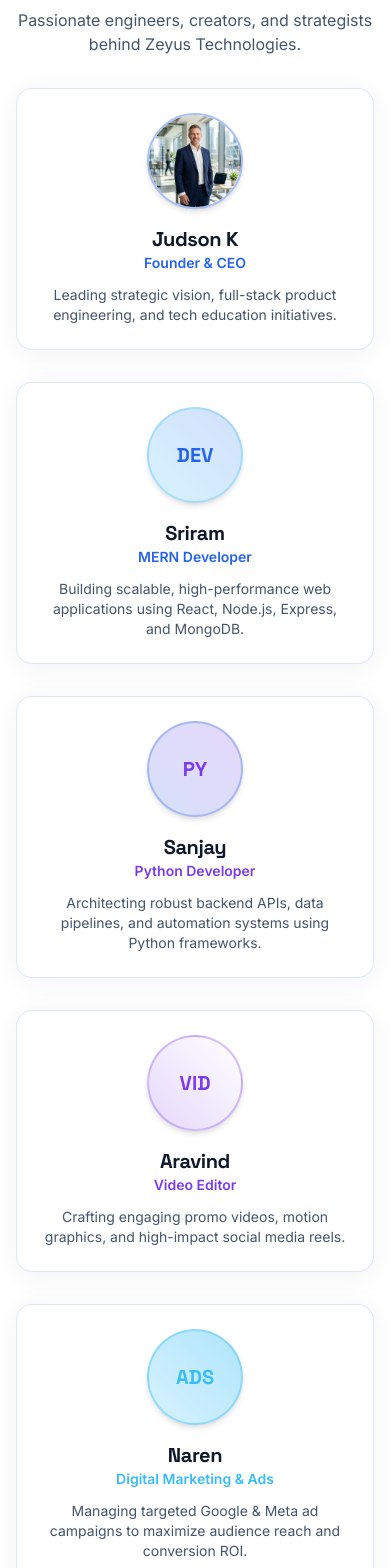
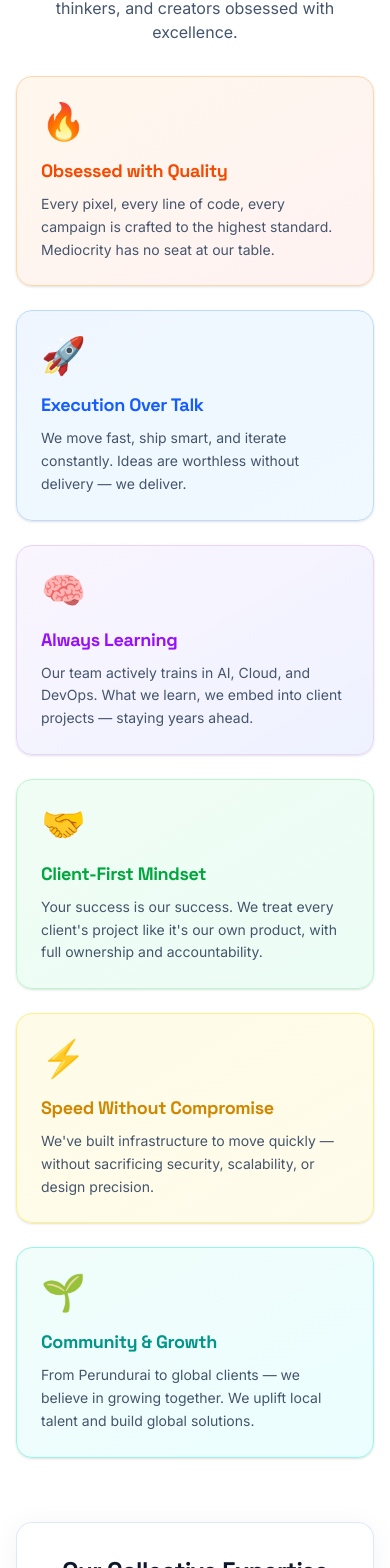
Before and after one commit to Judsonk07/zeyus_tech, a React (Vite) app in the folder client/: page /about in a window 390 px wide. Shown: the part 6574-8142 px from the top of the page. Built offline with nearby package versions, Linux system fonts and the light colour scheme; no server answers.

Commit message:
Replace team section with culture cards, expertise bars, and CTA strip on About page

```diff
--- a/client/src/pages/About.tsx
+++ b/client/src/pages/About.tsx
@@ -430,129 +430,121 @@
           </div>
         </motion.section>
 
-        {/* Team Section */}
-        <section className="py-24">
-          <SectionHeading subtitle="Passionate engineers, creators, and strategists behind Zeyus Technologies.">
-            Meet Our Leadership & Team
+        {/* What Drives Us — Culture & Capabilities Section */}
+        <motion.section
+          initial={{ opacity: 0, y: 30 }}
+          whileInView={{ opacity: 1, y: 0 }}
+          viewport={{ once: true }}
+          transition={{ duration: 0.6 }}
+          className="py-24"
+        >
+          <SectionHeading subtitle="Not just a company — a collective of builders, thinkers, and creators obsessed with excellence.">
+            What Drives Us
           </SectionHeading>
 
+          {/* Culture Cards Grid */}
           <motion.div
             initial="hidden"
             whileInView="visible"
             viewport={{ once: true }}
-            variants={{
-              hidden: { opacity: 0 },
-              visible: { opacity: 1, transition: { staggerChildren: 0.1 } }
-            }}
-            className="grid grid-cols-1 sm:grid-cols-2 lg:grid-cols-3 gap-8"
+            variants={{ hidden: { opacity: 0 }, visible: { opacity: 1, transition: { staggerChildren: 0.12 } } }}
+            className="grid grid-cols-1 md:grid-cols-2 lg:grid-cols-3 gap-6 mb-16"
           >
-            {/* Judson K - Founder & CEO */}
+            {([
+              { icon: '🔥', title: 'Obsessed with Quality', desc: 'Every pixel, every line of code, every campaign is crafted to the highest standard. Mediocrity has no seat at our table.', gradient: 'from-orange-50 to-red-50', border: 'border-orange-200', accent: 'text-orange-600' },
+              { icon: '🚀', title: 'Execution Over Talk', desc: 'We move fast, ship smart, and iterate constantly. Ideas are worthless without delivery — we deliver.', gradient: 'from-blue-50 to-sky-50', border: 'border-blue-200', accent: 'text-blue-600' },
+              { icon: '🧠', title: 'Always Learning', desc: 'Our team actively trains in AI, Cloud, and DevOps. What we learn, we embed into client projects — staying years ahead.', gradient: 'from-purple-50 to-indigo-50', border: 'border-purple-200', accent: 'text-purple-600' },
+              { icon: '🤝', title: 'Client-First Mindset', desc: "Your success is our success. We treat every client's project like it's our own product, with full ownership and accountability.", gradient: 'from-green-50 to-emerald-50', border: 'border-green-200', accent: 'text-green-600' },
+              { icon: '⚡', title: 'Speed Without Compromise', desc: "We've built infrastructure to move quickly — without sacrificing security, scalability, or design precision.", gradient: 'from-yellow-50 to-amber-50', border: 'border-yellow-200', accent: 'text-yellow-600' },
+              { icon: '🌱', title: 'Community & Growth', desc: 'From Perundurai to global clients — we believe in growing together. We uplift local talent and build global solutions.', gradient: 'from-teal-50 to-cyan-50', border: 'border-teal-200', accent: 'text-teal-600' }
+            ] as { icon: string; title: string; desc: string; gradient: string; border: string; accent: string }[]).map((card, i) => (
               <motion.div
-              variants={{ hidden: { opacity: 0, y: 30 }, visible: { opacity: 1, y: 0 } }}
-              whileHover={{ y: -6 }}
+                key={i}
+                variants={{ hidden: { opacity: 0, y: 24 }, visible: { opacity: 1, y: 0 } }}
+                whileHover={{ y: -5, scale: 1.02 }}
+                transition={{ type: 'spring', stiffness: 300 }}
               >
-              <GlassCard className="p-6 text-center border-blue/30 shadow-lg h-full hover:border-blue/60 transition-all duration-300">
-                <div className="w-24 h-24 rounded-full mx-auto mb-4 overflow-hidden border-2 border-blue/40 shadow-md">
-                  <img
-                    src="/assets/ceo_portrait.jpg"
-                    alt="Judson K — Founder & CEO"
-                    className="w-full h-full object-cover"
+                <div className={`h-full rounded-2xl border ${card.border} bg-gradient-to-br ${card.gradient} p-6 shadow-sm hover:shadow-md transition-all duration-300`}>
+                  <div className="text-4xl mb-4">{card.icon}</div>
+                  <h4 className={`text-lg font-heading font-bold mb-2 ${card.accent}`}>{card.title}</h4>
+                  <p className="text-sm text-slate-600 leading-relaxed">{card.desc}</p>
+                </div>
+              </motion.div>
+            ))}
+          </motion.div>
+
+          {/* Skill Expertise — Animated Progress Bars */}
+          <motion.div
+            initial={{ opacity: 0, y: 20 }}
+            whileInView={{ opacity: 1, y: 0 }}
+            viewport={{ once: true }}
+            transition={{ duration: 0.6 }}
+            className="mb-16"
+          >
+            <GlassCard className="p-8 md:p-12 border-blue/20 shadow-xl bg-gradient-to-br from-navy/5 via-white to-blue/5" disableTilt>
+              <h3 className="text-2xl font-heading font-bold text-navy mb-2 text-center">Our Collective Expertise</h3>
+              <p className="text-slate-500 text-center text-sm mb-10">The depth of skills powering every Zeyus project</p>
+              <div className="grid grid-cols-1 md:grid-cols-2 gap-x-12 gap-y-6">
+                {([
+                  { skill: 'Full-Stack Web Development', level: 95, color: 'from-sky-400 to-blue-600' },
+                  { skill: 'Cloud & DevOps Engineering', level: 90, color: 'from-blue-400 to-indigo-600' },
+                  { skill: 'Digital Marketing & Ads', level: 88, color: 'from-purple-400 to-pink-500' },
+                  { skill: 'AI & Machine Learning', level: 82, color: 'from-emerald-400 to-teal-600' },
+                  { skill: 'Video Editing & Motion', level: 85, color: 'from-orange-400 to-red-500' },
+                  { skill: 'SEO & Content Strategy', level: 91, color: 'from-yellow-400 to-amber-600' }
+                ] as { skill: string; level: number; color: string }[]).map((item, i) => (
+                  <div key={i}>
+                    <div className="flex justify-between mb-1.5">
+                      <span className="text-sm font-semibold text-slate-700">{item.skill}</span>
+                      <span className="text-sm font-bold text-slate-500">{item.level}%</span>
+                    </div>
+                    <div className="h-2.5 bg-slate-100 rounded-full overflow-hidden">
+                      <motion.div
+                        initial={{ width: 0 }}
+                        whileInView={{ width: `${item.level}%` }}
+                        viewport={{ once: true }}
+                        transition={{ duration: 1.2, delay: i * 0.1, ease: 'easeOut' }}
+                        className={`h-full rounded-full bg-gradient-to-r ${item.color}`}
                       />
                     </div>
-                <h4 className="text-xl font-heading font-bold">Judson K</h4>
-                <p className="text-sm text-blue font-semibold mb-3">Founder & CEO</p>
-                <p className="text-sm text-slate-600">
-                  Leading strategic vision, full-stack product engineering, and tech education initiatives.
-                </p>
+                  </div>
+                ))}
+              </div>
             </GlassCard>
           </motion.div>
 
-            {/* Sriram - MERN Developer */}
+          {/* CTA Strip */}
           <motion.div
-              variants={{ hidden: { opacity: 0, y: 30 }, visible: { opacity: 1, y: 0 } }}
-              whileHover={{ y: -6 }}
+            initial={{ opacity: 0, scale: 0.97 }}
+            whileInView={{ opacity: 1, scale: 1 }}
+            viewport={{ once: true }}
+            transition={{ duration: 0.5 }}
+            className="relative rounded-3xl overflow-hidden bg-gradient-to-r from-navy via-blue/90 to-sky/80 p-10 md:p-14 text-center text-white shadow-2xl"
           >
-              <GlassCard className="p-6 text-center h-full hover:border-sky/50 transition-all duration-300">
-                <div className="w-24 h-24 bg-gradient-to-tr from-sky/20 to-blue/20 rounded-full mx-auto mb-4 flex items-center justify-center border-2 border-sky/30 shadow-md">
-                  <span className="font-heading font-bold text-blue text-xl">DEV</span>
+            <div className="absolute inset-0 opacity-30 pointer-events-none">
+              <div className="absolute -top-10 -left-10 w-64 h-64 bg-sky/40 rounded-full blur-3xl" />
+              <div className="absolute -bottom-10 -right-10 w-64 h-64 bg-purple/40 rounded-full blur-3xl" />
             </div>
-                <h4 className="text-xl font-heading font-bold">Sriram</h4>
-                <p className="text-sm text-blue font-semibold mb-3">MERN Developer</p>
-                <p className="text-sm text-slate-600">
-                  Building scalable, high-performance web applications using React, Node.js, Express, and MongoDB.
+            <div className="relative z-10">
+              <p className="text-sky font-semibold text-sm tracking-widest uppercase mb-3">Join the Journey</p>
+              <h3 className="text-3xl md:text-4xl font-heading font-bold mb-4">
+                Built by Passionate Builders,<br className="hidden md:block" /> For Ambitious Visionaries
+              </h3>
+              <p className="text-slate-300 max-w-xl mx-auto mb-8 text-base">
+                Behind every Zeyus project is a team that shows up fully — with deep expertise, creative instinct, and the relentless drive to make your vision real.
               </p>
-              </GlassCard>
+              <a
+                href="/contact"
+                className="inline-flex items-center gap-2 bg-white text-navy font-bold px-8 py-3.5 rounded-2xl hover:bg-sky hover:text-white transition-all duration-300 shadow-lg hover:shadow-sky/40 hover:-translate-y-0.5"
+              >
+                Work With Us
+                <svg className="w-4 h-4" fill="none" viewBox="0 0 24 24" stroke="currentColor" strokeWidth={2.5}>
+                  <path strokeLinecap="round" strokeLinejoin="round" d="M17 8l4 4m0 0l-4 4m4-4H3" />
+                </svg>
+              </a>
+            </div>
           </motion.div>
-
-            {/* Sanjay - Python Developer */}
-            <motion.div
-              variants={{ hidden: { opacity: 0, y: 30 }, visible: { opacity: 1, y: 0 } }}
-              whileHover={{ y: -6 }}
-            >
-              <GlassCard className="p-6 text-center h-full hover:border-purple/50 transition-all duration-300">
-                <div className="w-24 h-24 bg-gradient-to-tr from-blue/20 to-purple/20 rounded-full mx-auto mb-4 flex items-center justify-center border-2 border-blue/30 shadow-md">
-                  <span className="font-heading font-bold text-purple text-xl">PY</span>
-                </div>
-                <h4 className="text-xl font-heading font-bold">Sanjay</h4>
-                <p className="text-sm text-purple font-semibold mb-3">Python Developer</p>
-                <p className="text-sm text-slate-600">
-                  Architecting robust backend APIs, data pipelines, and automation systems using Python frameworks.
-                </p>
-              </GlassCard>
-            </motion.div>
-
-            {/* Aravind - Video Editor */}
-            <motion.div
-              variants={{ hidden: { opacity: 0, y: 30 }, visible: { opacity: 1, y: 0 } }}
-              whileHover={{ y: -6 }}
-            >
-              <GlassCard className="p-6 text-center h-full hover:border-purple/50 transition-all duration-300">
-                <div className="w-24 h-24 bg-gradient-to-tr from-purple/20 to-pink/20 rounded-full mx-auto mb-4 flex items-center justify-center border-2 border-purple/30 shadow-md">
-                  <span className="font-heading font-bold text-purple text-xl">VID</span>
-                </div>
-                <h4 className="text-xl font-heading font-bold">Aravind</h4>
-                <p className="text-sm text-purple font-semibold mb-3">Video Editor</p>
-                <p className="text-sm text-slate-600">
-                  Crafting engaging promo videos, motion graphics, and high-impact social media reels.
-                </p>
-              </GlassCard>
-            </motion.div>
-
-            {/* Naren - Digital Marketing & Ads */}
-            <motion.div
-              variants={{ hidden: { opacity: 0, y: 30 }, visible: { opacity: 1, y: 0 } }}
-              whileHover={{ y: -6 }}
-            >
-              <GlassCard className="p-6 text-center h-full hover:border-sky/50 transition-all duration-300">
-                <div className="w-24 h-24 bg-gradient-to-tr from-sky/20 to-sky/40 rounded-full mx-auto mb-4 flex items-center justify-center border-2 border-sky/40 shadow-md">
-                  <span className="font-heading font-bold text-sky text-xl">ADS</span>
-                </div>
-                <h4 className="text-xl font-heading font-bold">Naren</h4>
-                <p className="text-sm text-sky font-semibold mb-3">Digital Marketing & Ads</p>
-                <p className="text-sm text-slate-600">
-                  Managing targeted Google & Meta ad campaigns to maximize audience reach and conversion ROI.
-                </p>
-              </GlassCard>
-            </motion.div>
-
-            {/* Dhinagaran - Digital Marketing & Content Writer */}
-            <motion.div
-              variants={{ hidden: { opacity: 0, y: 30 }, visible: { opacity: 1, y: 0 } }}
-              whileHover={{ y: -6 }}
-            >
-              <GlassCard className="p-6 text-center h-full hover:border-blue/50 transition-all duration-300">
-                <div className="w-24 h-24 bg-gradient-to-tr from-blue/20 to-purple/20 rounded-full mx-auto mb-4 flex items-center justify-center border-2 border-blue/30 shadow-md">
-                  <span className="font-heading font-bold text-blue text-xl">SEO</span>
-                </div>
-                <h4 className="text-xl font-heading font-bold">Dhinagaran</h4>
-                <p className="text-sm text-blue font-semibold mb-3">Digital Marketing & Content Writer</p>
-                <p className="text-sm text-slate-600">
-                  Creating compelling brand copy, SEO-driven content strategies, and growth marketing articles.
-                </p>
-              </GlassCard>
-            </motion.div>
-          </motion.div>
-        </section>
+        </motion.section>
 
       </Container>
     </motion.div>
```
Lines whose indentation alone changed are shown as unchanged.
